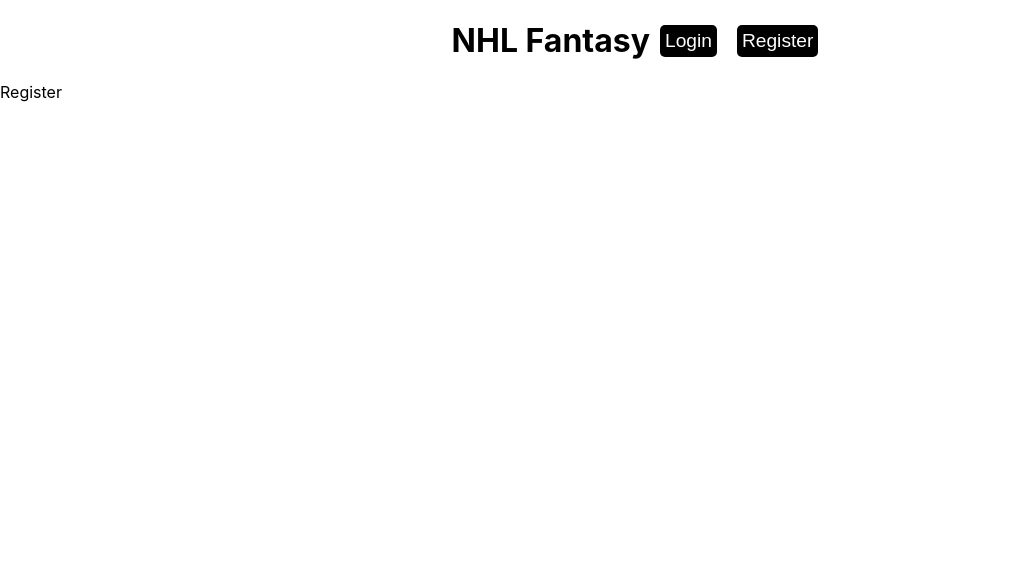
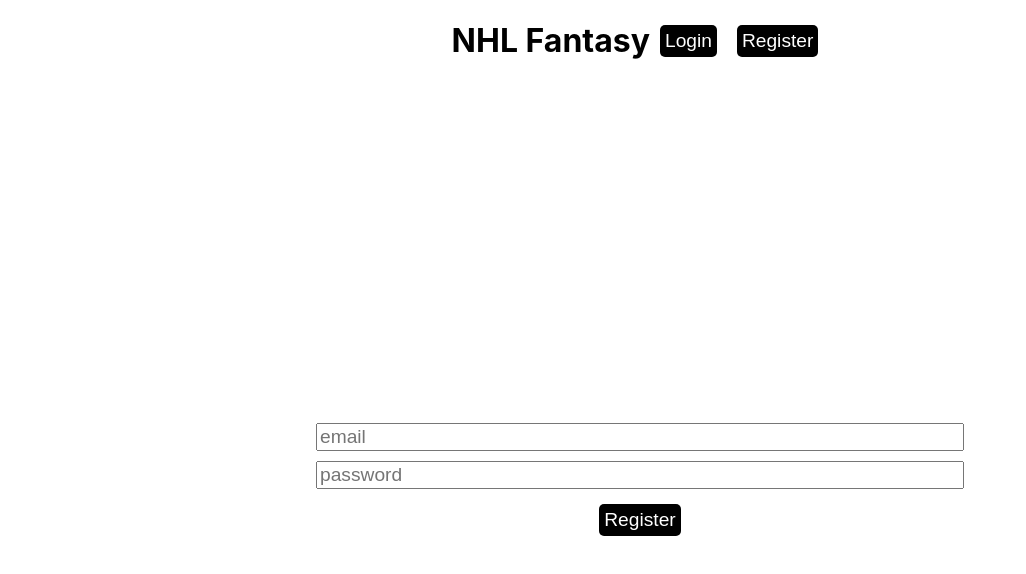
Before and after one commit to Adam-Arezza/fantasyDrafts, a React (Create React App) app in the folder client/: page /register in a window 1280 px wide. Shown: the top 574 px of the page, without its empty margins (0-1026 px from the left). Built offline with nearby package versions, Linux system fonts and the light colour scheme.

Commit message:
Added registration page

```diff
--- a/client/src/components/Register.js
+++ b/client/src/components/Register.js
@@ -1,11 +1,101 @@
 import React from 'react'
+import styled from 'styled-components'
+import axios from 'axios'
 
-function Register() {
-    return (
-        <div>
-            Register
-        </div>
-    )
+const RegisterStyled = styled.div`
+display: flex;
+flex-direction: column;
+min-height: 100vh;
+justify-content: center;
+align-items: center;
+`
+const InputStyled = styled.input`
+width: 50%;
+display: block;
+font-size: 1.2em;
+margin: 5px;
+`
+const Warning = styled.p`
+color: red;
+font-size: 1.2em;
+margin: 10px;
+padding: 10px;
+border-radius: 20px;
+background: pink;
+`
+
+const SubmitStyled = styled.button`
+margin: 10px;
+padding: 5px;
+color: white;
+font-size: 1.2em;
+border: none;
+background: black;
+border-radius: 5px;
+:hover {
+    cursor: pointer;
+    background: darkgrey;
+}
+`
+
+class Register extends React.Component {
+    constructor(props) {
+        super(props)
+        this.state = {
+            email: "",
+            password: "",
+            error: ""
+        }
+        this.handleSubmit = this.handleSubmit.bind(this)
+        this.handleEmail = this.handleEmail.bind(this)
+        this.handlePassword = this.handlePassword.bind(this)
+        this.handleError = this.handleError.bind(this)
+        this.closeWarning = this.closeWarning.bind(this)
+    }
+    handleEmail(e) {
+        this.setState({email: e.target.value})
+    }
+
+    handlePassword(e) {
+        this.setState({password: e.target.value})
+    }
+
+    handleError(e) {
+        this.setState({error: e})
+    }
+
+    handleSubmit() {
+        if(this.state.email !== "" && this.state.password !== ""){
+            axios.post("localhost:5000/register", {
+                email: this.state.email,
+                password: this.state.password
+            })
+            .then( res => {
+                console.log(res.data)
+                // if email or password is invalid
+                //this.handleError(error)
+            })
+            .catch(err => console.log(err))
+        }
+        if(!this.state.email || !this.state.password) {
+            this.handleError("Must input email and password to register")
+        }
+    }
+
+    closeWarning() {
+        this.setState({error: ""})
+    }
+
+    render() {
+        return (
+            <RegisterStyled>
+                <InputStyled onChange={this.handleEmail} placeholder="email"></InputStyled>
+                <InputStyled onChange={this.handlePassword} placeholder="password" type="password"></InputStyled>
+                <SubmitStyled onClick={this.handleSubmit}>Register</SubmitStyled>
+                {this.state.error !== "" ? <Warning>{this.state.error} <button onClick={this.closeWarning}>X</button></Warning> : null}
+            </RegisterStyled>
+        )
+    }
 }
 
 export default Register;
```
